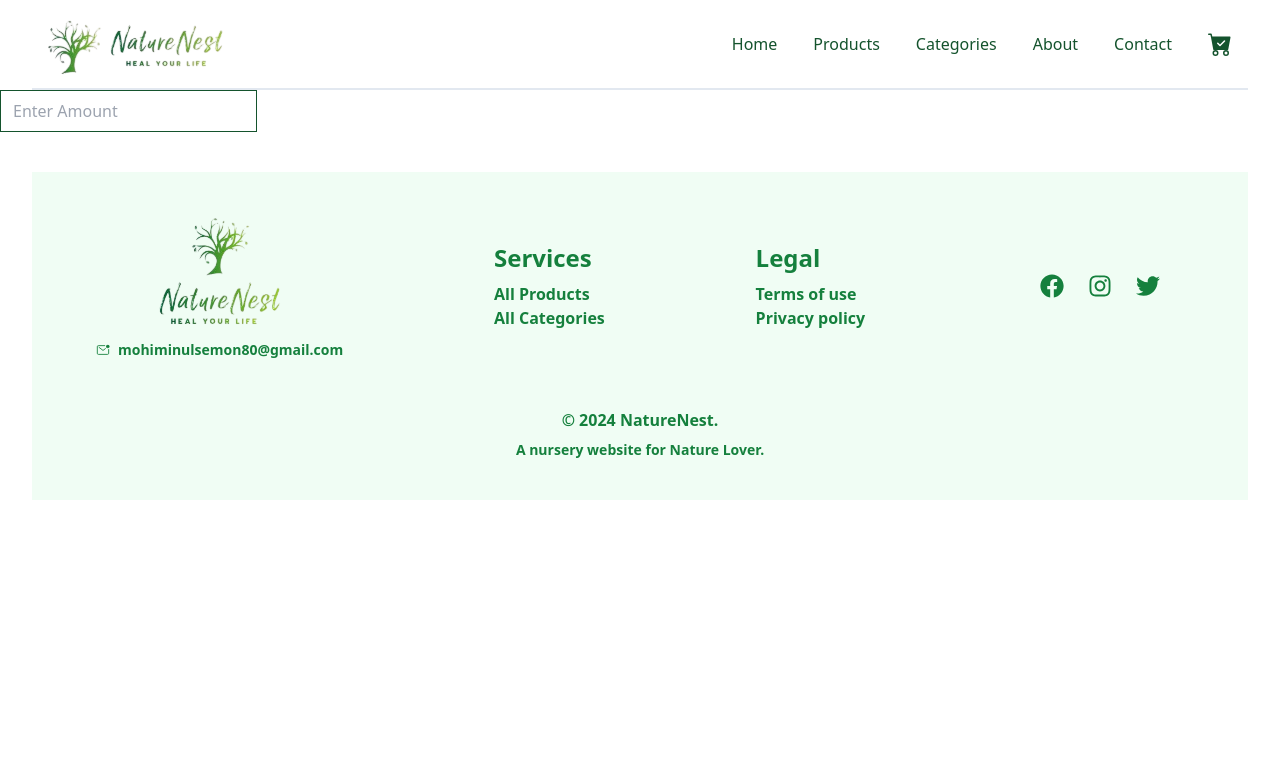
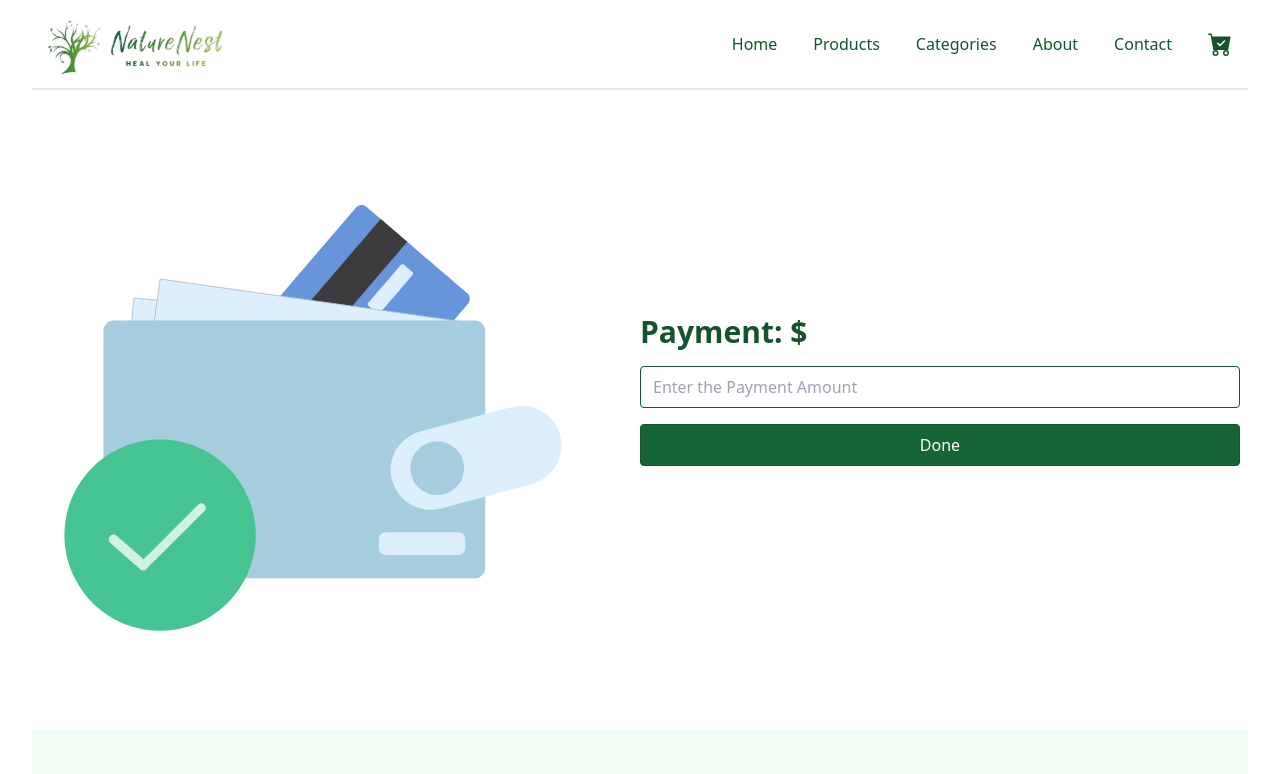
Before and after one commit to sabrinara/online-nursery-client, a React (Vite) app: page /payments in a window 1280 px wide. Shown: the top 774 px of the page. Built offline with nearby package versions, Linux system fonts and the light colour scheme.

Commit message:
payment page done

```diff
--- a/package.json
+++ b/package.json
@@ -22,6 +22,7 @@
     "clsx": "^2.1.1",
     "embla-carousel-autoplay": "^8.1.6",
     "embla-carousel-react": "^8.1.6",
+    "lottie-react": "^2.4.0",
     "lucide-react": "^0.399.0",
     "prop-types": "^15.8.1",
     "react": "^18.3.1",
@@ -33,6 +34,7 @@
     "react-resizable-panels": "^2.0.23",
     "react-responsive-masonry": "^2.3.0",
     "react-router-dom": "^6.24.1",
+    "sonner": "^1.5.0",
     "tailwind-merge": "^2.3.0",
     "tailwindcss-animate": "^1.0.7"
   },
--- a/src/main.tsx
+++ b/src/main.tsx
@@ -5,10 +5,12 @@ import { RouterProvider } from "react-router-dom";
 import "./index.css";
 import { store } from "./redux/store.ts";
 import router from "./router/index.tsx";
+import { Toaster, toast } from 'sonner';
 
 ReactDOM.createRoot(document.getElementById("root")!).render(
   <React.StrictMode>
     <Provider store={store}>
+    <Toaster position="top-center" toastOptions={{ duration: 3000 }} />
       <RouterProvider router={router} />
     </Provider>
   </React.StrictMode>
--- a/src/pages/CartPayment/Payment.tsx
+++ b/src/pages/CartPayment/Payment.tsx
@@ -1,16 +1,25 @@
-
+import Lottie from "lottie-react";
+import payment from "../../../public/payment.json";
+import { toast } from "sonner";
 
 const Payment = () => {
+   const handleSubmit = () => {
+
+        toast.success("Payment Successfull");
+    }
     return (
-        <div>
-           <div>
+        <div className="flex flex-col md:flex-row items-center justify-center ">
+            <div className="w-1/2">
+                <Lottie animationData={payment} loop={true} />
+            </div>
+            <div className="w-1/2 flex flex-col gap-4 mx-10">
+                <h1 className="text-3xl font-bold">Payment: $</h1>
+                <input className="border border-green-900 px-3 py-2 rounded"  type="number" placeholder="Enter the Payment Amount"
 
-           </div>
-           <div>
-            <input className="border border-green-900 px-3 py-2 rounded-none hover:bg-green-900 hover:text-white" type="number" placeholder="Enter Amount"
-
-            />
-           </div>
+                />
+                <button onClick={handleSubmit} className="border border-green-900 px-3 py-2 rounded bg-green-800 text-white hover:bg-green-950 hover:text-white">
+                    Done</button>
+            </div>
         </div>
     );
 };
```
Also changed, not shown: 1 other file (tests, documents, lock files or other folders).
